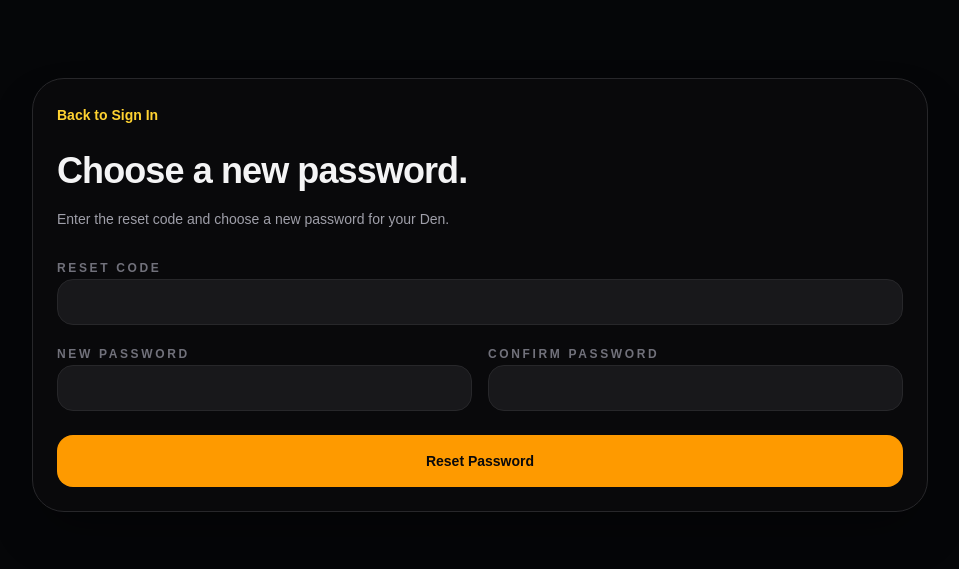
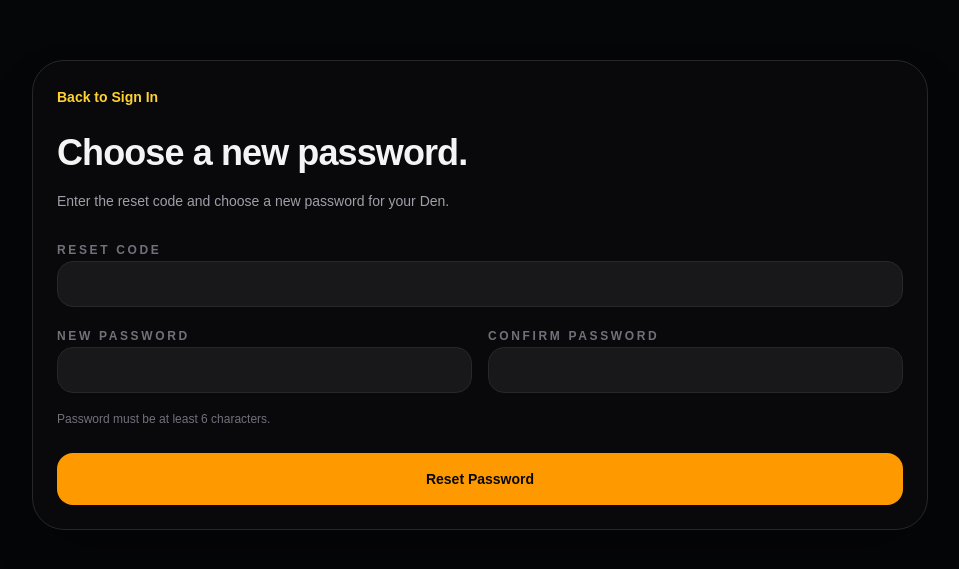
Before and after one commit to PapaKodiak92/kodiak-den, a Next.js app: page /reset-password in a window 1280 px wide. Shown: the part 105-674 px from the top of the page, without its empty margins (160-1119 px from the left). Built offline with nearby package versions, Linux system fonts and the light colour scheme.

Commit message:
Relax reset password minimum

```diff
--- a/app/reset-password/page.tsx
+++ b/app/reset-password/page.tsx
@@ -12,7 +12,7 @@ export default function ResetPasswordPage() {
   function reset(event: FormEvent<HTMLFormElement>) {
     event.preventDefault();
     if (code.trim().length !== 6) return setMessage("Enter the six-digit reset code.");
-    if (newPassword.length < 12) return setMessage("Use at least 12 characters.");
+    if (newPassword.length < 6) return setMessage("Use at least 6 characters.");
     if (newPassword !== confirmPassword) return setMessage("Passwords do not match.");
     setMessage("Your password has been reset. You can sign in now.");
   }
@@ -40,6 +40,7 @@ export default function ResetPasswordPage() {
               <input type="password" value={confirmPassword} onChange={(event) => setConfirmPassword(event.target.value)} className="w-full rounded-2xl border border-zinc-800 bg-zinc-900 px-4 py-3 text-sm font-bold outline-none focus:border-amber-500" />
             </label>
           </div>
+          <p className="mt-4 text-xs leading-5 text-zinc-500">Password must be at least 6 characters.</p>
           {message ? <p className="mt-4 rounded-2xl border border-amber-500/30 bg-amber-500/10 px-4 py-3 text-sm font-bold text-amber-200">{message}</p> : null}
           <button className="mt-6 w-full rounded-2xl bg-amber-500 px-6 py-4 text-sm font-black text-zinc-950 transition hover:bg-amber-400">
             Reset Password
```
